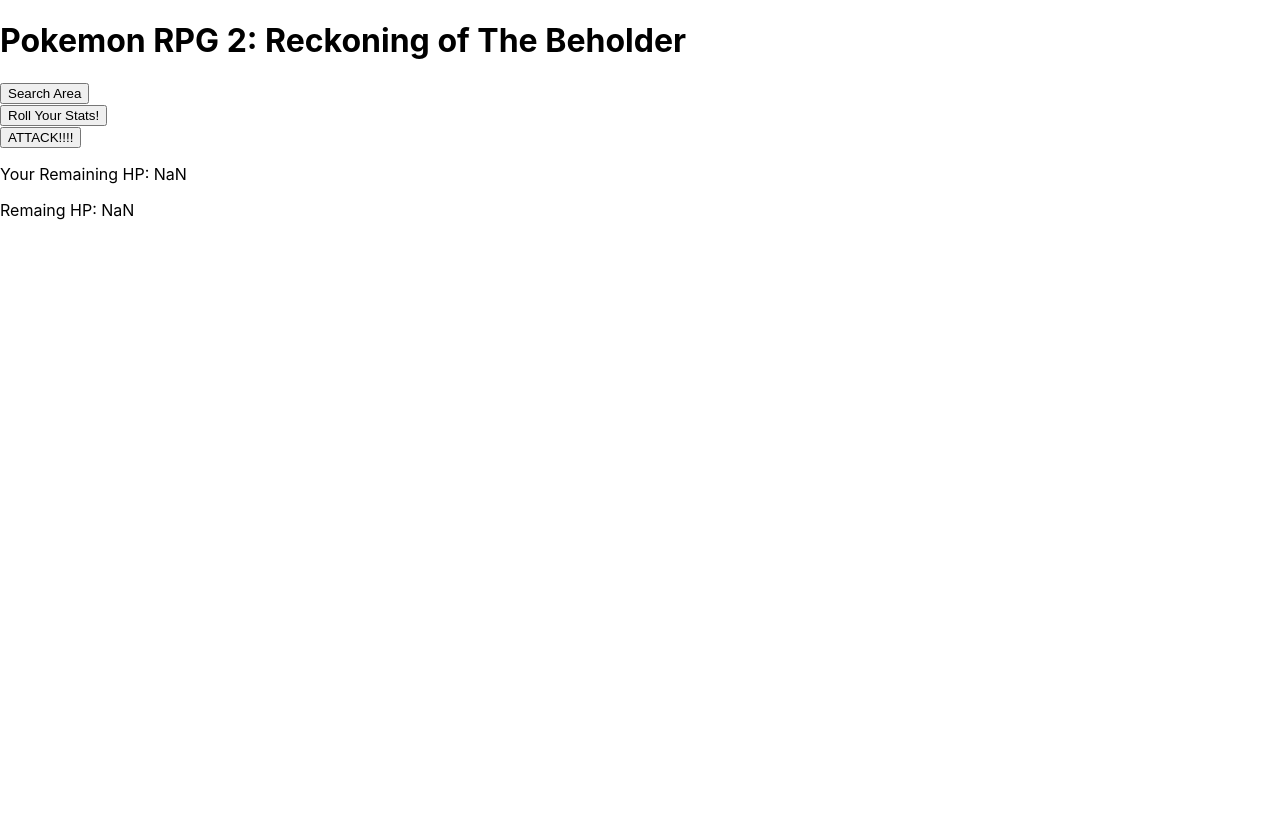
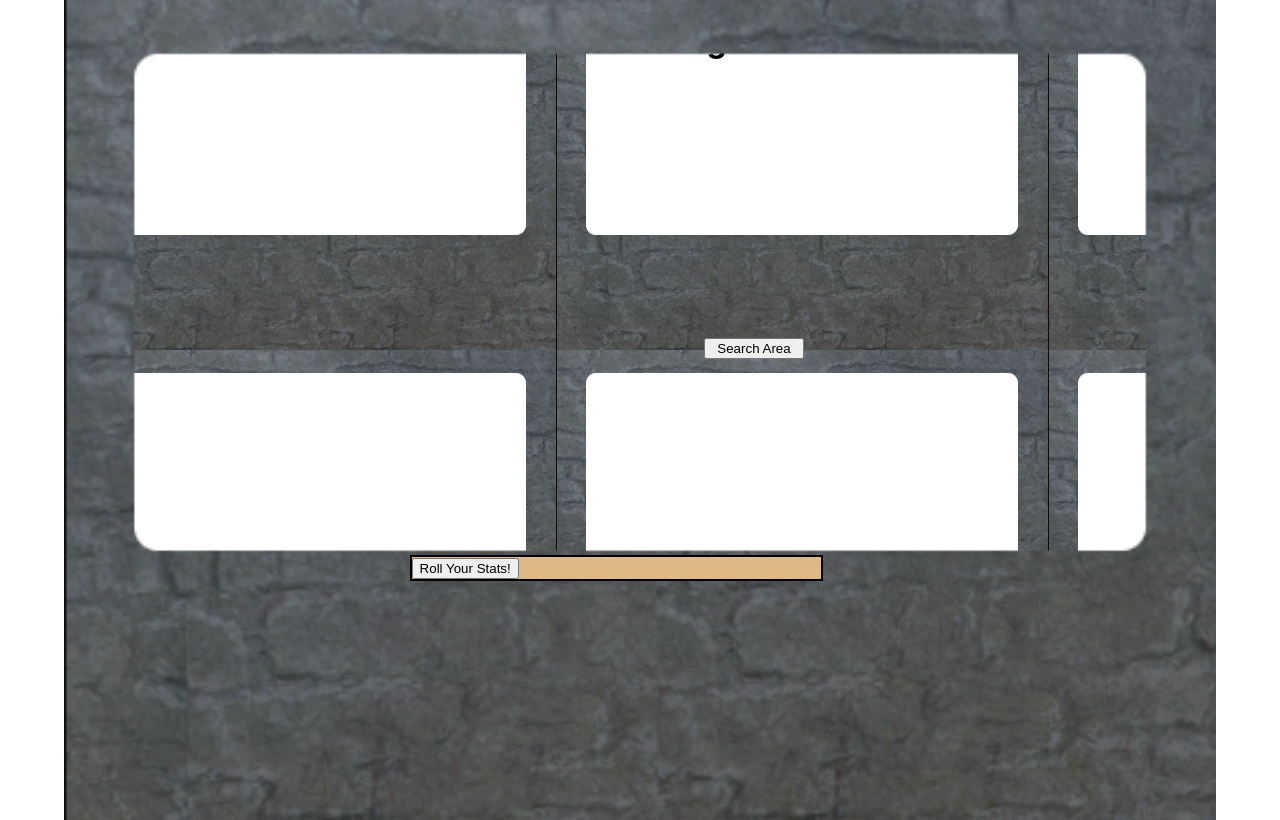
Before and after one commit to maurorosalesjr/Capstone, a React (Create React App) app in the folder poke-rpg-2/: page / in a window 1280 px wide. Built offline with nearby package versions, Linux system fonts and the light colour scheme.

Commit message:
added styling and started a combat work around

```diff
--- a/poke-rpg-2/src/components/App.js
+++ b/poke-rpg-2/src/components/App.js
@@ -2,17 +2,31 @@
 import Header from "./Header";
 import GameControl from "./GameControl";
 import Player from './Player';
-import Combat from './Combat';
+// import Combat from './Combat';
+import overlay from "./../img/overlay.png"
 
+const overlayImg = {
+backgroundImage: `url(${overlay})`,
+zIndex: "2",
+position: "absolute",
+top: "0px",
+display: "block",
+width: "90%",
+marginLeft: "5%",
+}
 
 function App(){
   return (
+  <div className="photo">
+    <img src={overlay} style={overlayImg} />
+
     <React.Fragment>
       <Header />
       <GameControl />
       <Player />
-      <Combat />
+      {/* <Combat /> */}
     </React.Fragment>
+    </div>
   );
 }
 
--- a/poke-rpg-2/src/components/Combat.js
+++ b/poke-rpg-2/src/components/Combat.js
@@ -2,6 +2,18 @@
 import Player from './Player';
 import ChoosePokemon from './Pokemon';
 import PropTypes from "prop-types";
+
+const attacking = {
+  left: "2%",
+  zIndex: "4",
+  marginTop: "43%",
+  position: "absolute",
+  border: "2px solid black",
+  hight: "200px",
+  maxWidth: "25%",
+  width: "100%",
+  display: "block"
+}
 
 class Combat extends React.Component{
 
@@ -39,8 +51,8 @@
 
 
 endTurn = (props) => {return  <p>You survived the attack, your hp is now {props.Player.hp}</p>;};
-victory = (props) => {return <p>Congrats! you have defeated {ChoosePokemon.nameP} for {ChoosePokemon.xpP}</p>;};
-defeat = (props) => {return <p>Congrats! You Died!</p>;};
+victory = (props) => {return <p>Congrats! you have defeated {props.ChoosePokemon.nameP} for {props.ChoosePokemon.xpP}</p>;};
+defeat = () => {return <p>Congrats! You Died!</p>;};
 
 deathCheck = (props) =>
 { const hp = props.Player.hp;
@@ -121,7 +133,7 @@
 
   return (
     <React.Fragment>
-      <div className='combatTime'>
+      <div style={attacking}className='combatTime'>
         <button onClick={this.state.hit}>ATTACK!!!!</button>
         <p>Your Remaining HP: {this.state.hp}</p>
         <p>{this.state.name} Remaing HP: {this.state.hpP}</p>
--- a/poke-rpg-2/src/components/GameControl.js
+++ b/poke-rpg-2/src/components/GameControl.js
@@ -3,6 +3,16 @@
 import Loot from "./Loot";
 
 
+const buttonStyle = {
+  marginLeft: "55%",
+  marginRight: "5px",
+  marginTop: "20%",
+  zIndex: "6",
+  position: "absolute",
+  width: "100px",
+  hight: "auto",
+  display: "block",
+}
 
 function GameControl() {
   const [areaSearched, setAreaSearched] = useState(false);
@@ -22,7 +32,7 @@
 
     <div>
     {!areaSearched ? (
-      <button onClick={searchArea}>Search Area</button>
+      <button style={buttonStyle} onClick={searchArea}>Search Area</button>
     ) : (
       <div>
         <React.Fragment>
--- a/poke-rpg-2/src/components/Header.js
+++ b/poke-rpg-2/src/components/Header.js
@@ -1,9 +1,16 @@
 import React from "react";
 
+const headerStyle = {
+  textAlign: "center",
+  display: "block",
+  zIndex: "2",
+}
 function Header() {
   return (
     <React.Fragment>
+      <div style={headerStyle}>
       <h1>Pokemon RPG 2: Reckoning of The Beholder</h1>
+      </div>
     </React.Fragment>
   );
 }
--- a/poke-rpg-2/src/components/Loot.js
+++ b/poke-rpg-2/src/components/Loot.js
@@ -1,5 +1,26 @@
 import React, { useState  } from 'react';
 
+const looting = {
+  marginLeft: "55%",
+  marginRight: "5px",
+  marginTop: "20%",
+  zIndex: "6",
+  position: "absolute",
+  width: "100px",
+  hight: "auto",
+  display: "block",
+}
+
+const buttonStyle = {
+  marginLeft: "55%",
+  marginRight: "5px",
+  marginTop: "20%",
+  zIndex: "6",
+  position: "absolute",
+  width: "100px",
+  hight: "auto",
+  display: "block",
+}
 
 function Loot() {
   const [lootChosen, setLootChosen] = useState(false);
@@ -18,9 +39,9 @@
 
   return (
       <React.Fragment>
-          <div className="LootDisplaySection">
+          <div style={looting} className="LootDisplaySection">
             {!lootChosen ? (
-          <button onClick={lootGenerator}>Look Around</button>
+          <button style={buttonStyle} onClick={lootGenerator}>Look Around</button>
           ) : (
               <>
               <p>You Found: {loot}</p>
--- a/poke-rpg-2/src/components/Player.js
+++ b/poke-rpg-2/src/components/Player.js
@@ -1,5 +1,19 @@
 import React, { useState  } from 'react';
 import PropTypes from "prop-types";
+
+const playa = {
+  left: "32%",
+  zIndex: "4",
+  marginTop: "37%",
+  position: "absolute",
+  border: "2px solid black",
+  hight: "200px",
+  maxWidth: "32%",
+  width: "100%",
+  display: "block",
+  backgroundColor: "burlywood"
+}
+
 
 
 function Player(props){
@@ -29,7 +43,7 @@
 
   return(
     <React.Fragment>
-      <div className="letsRoll">
+      <div  style={playa} className="letsRoll">
         {!characterRolled ? (
           <button onClick={rollCharacter}>Roll Your Stats!</button>
         ) : (
--- a/poke-rpg-2/src/components/Pokemon.js
+++ b/poke-rpg-2/src/components/Pokemon.js
@@ -2,6 +2,58 @@
 import Axios from "axios";
 import PropTypes from "prop-types";
 
+const imgStlye = {
+  marginLeft: "55%",
+  marginRight: "5px",
+  marginTop: "20%",
+  zIndex: "6",
+  position: "absolute",
+  width: "100px",
+  hight: "auto",
+  display: "block",
+}
+
+const pokeStats = {
+  right: "5%",
+  zIndex: "4",
+  marginTop: "37%",
+  position: "absolute",
+  border: "2px solid black",
+  hight: "200px",
+  maxWidth: "25%",
+  width: "100%",
+  display: "block",
+  backgroundColor: "burlywood"
+}
+
+const buttonStyle = {
+  marginLeft: "55%",
+  marginRight: "5px",
+  marginTop: "20%",
+  zIndex: "6",
+  position: "absolute",
+  width: "100px",
+  hight: "auto",
+  display: "block",
+}
+
+const h4 = {
+  textAlign: "center",
+}
+
+
+const attack = {
+  left: "5%",
+  zIndex: "4",
+  marginTop: "37%",
+  position: "absolute",
+  border: "2px solid black",
+  hight: "200px",
+  maxWidth: "25%",
+  width: "100%",
+  display: "block",
+  backgroundColor: "burlywood"
+}
 function ChoosePokemon(props) {
   const [pokemonChosen, setPokemonChosen] = useState(false);
   const [pokemon, setPokemon] = useState({
@@ -34,15 +86,20 @@
     );
   };
 
+  const defeatPokemon = () => {
+      setPokemon(false)
+  }
+
       return (
         <React.Fragment>
           <div className="DisplaySection">
             {!pokemonChosen ? (
-          <button onClick={callPokemon}>Reveal Pokemon</button>
+          <button style={buttonStyle} onClick={callPokemon}>Reveal Pokemon</button>
           ) : (
               <>
-              <img src={pokemon.imgP} />
-              <h4>{pokemon.nameP}</h4>
+              <img style={imgStlye} src={pokemon.imgP} />
+              <div style={pokeStats}>
+              <h4 style={h4}>{pokemon.nameP}</h4>
               <ul>
                 <li>HP: {pokemon.hpP}</li>
                 <li>Attack: {pokemon.attackP}</li>
@@ -50,6 +107,10 @@
                 <li>Speed: {pokemon.speedP}</li>
                 <li>{pokemon.xpP}</li>
               </ul>
+              </div>
+              <button style={attack} onClick={defeatPokemon}>Attack!!!</button>
+
+
               </>
             )}
           </div>
```
Also changed, not shown: poke-rpg-2/src/img/overlay.png (added).
